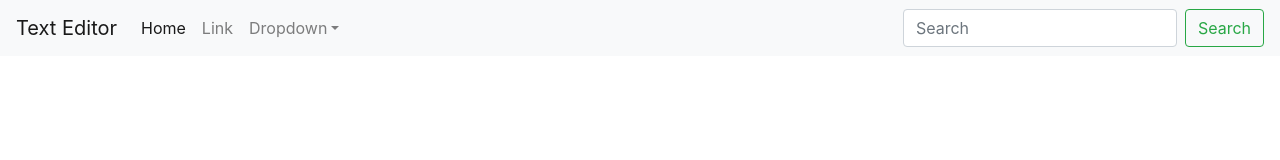
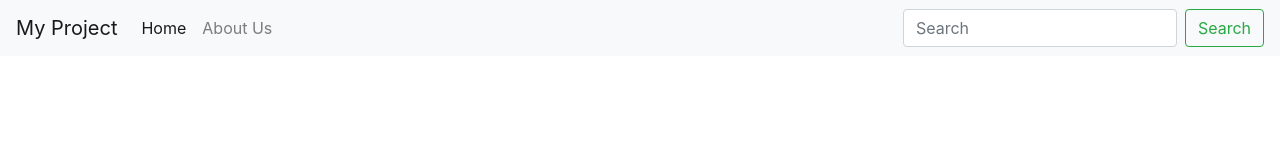
Before and after one commit to muhammadabdullah660/Text-Editor, a React (Create React App) app: page / in a window 1280 px wide. Shown: the top 160 px of the page. Built offline with nearby package versions, Linux system fonts and the light colour scheme.

Commit message:
Props and PropTypes

```diff
--- a/src/App.js
+++ b/src/App.js
@@ -1,78 +1,10 @@
 import "./App.css";
+import MyNavbar from "./MyNavbar";
 function App() {
   return (
     //using jsx fragment because it returns only 1 tag
     <>
-      <nav className="navbar navbar-expand-lg navbar-light bg-light">
-        <a className="navbar-brand" href="/">
-          Text Editor
-        </a>
-        <button
-          className="navbar-toggler"
-          type="button"
-          data-toggle="collapse"
-          data-target="#navbarSupportedContent"
-          aria-controls="navbarSupportedContent"
-          aria-expanded="false"
-          aria-label="Toggle navigation"
-        >
-          <span className="navbar-toggler-icon"></span>
-        </button>
-
-        <div className="collapse navbar-collapse" id="navbarSupportedContent">
-          <ul className="navbar-nav mr-auto">
-            <li className="nav-item active">
-              <a className="nav-link" href="/">
-                Home <span className="sr-only">(current)</span>
-              </a>
-            </li>
-            <li className="nav-item">
-              <a className="nav-link" href="/">
-                Link
-              </a>
-            </li>
-            <li className="nav-item dropdown">
-              <a
-                className="nav-link dropdown-toggle"
-                href="/"
-                id="navbarDropdown"
-                role="button"
-                data-toggle="dropdown"
-                aria-haspopup="true"
-                aria-expanded="false"
-              >
-                Dropdown
-              </a>
-              <div className="dropdown-menu" aria-labelledby="navbarDropdown">
-                <a className="dropdown-item" href="/">
-                  Action
-                </a>
-                <a className="dropdown-item" href="/">
-                  Another action
-                </a>
-                <div className="dropdown-divider"></div>
-                <a className="dropdown-item" href="/">
-                  Something else here
-                </a>
-              </div>
-            </li>
-          </ul>
-          <form className="form-inline my-2 my-lg-0">
-            <input
-              className="form-control mr-sm-2"
-              type="search"
-              placeholder="Search"
-              aria-label="Search"
-            />
-            <button
-              className="btn btn-outline-success my-2 my-sm-0"
-              type="submit"
-            >
-              Search
-            </button>
-          </form>
-        </div>
-      </nav>
+      <MyNavbar title="My Project" menu1="Home" menu2="About Us" />
     </>
   );
 }
--- /dev/null
+++ b/src/MyNavbar.js
@@ -0,0 +1,63 @@
+import React from "react";
+import PropTypes from "prop-types";
+export default function MyNavbar(props) {
+  return (
+    <nav className="navbar navbar-expand-lg navbar-light bg-light">
+      <a className="navbar-brand" href="/">
+        {props.title}
+      </a>
+      <button
+        className="navbar-toggler"
+        type="button"
+        data-toggle="collapse"
+        data-target="#navbarSupportedContent"
+        aria-controls="navbarSupportedContent"
+        aria-expanded="false"
+        aria-label="Toggle navigation"
+      >
+        <span className="navbar-toggler-icon"></span>
+      </button>
+
+      <div className="collapse navbar-collapse" id="navbarSupportedContent">
+        <ul className="navbar-nav mr-auto">
+          <li className="nav-item active">
+            <a className="nav-link" href="/">
+              {props.menu1} <span className="sr-only">(current)</span>
+            </a>
+          </li>
+          <li className="nav-item">
+            <a className="nav-link" href="/">
+              {props.menu2}
+            </a>
+          </li>
+        </ul>
+        <form className="form-inline my-2 my-lg-0">
+          <input
+            className="form-control mr-sm-2"
+            type="search"
+            placeholder="Search"
+            aria-label="Search"
+          />
+          <button
+            className="btn btn-outline-success my-2 my-sm-0"
+            type="submit"
+          >
+            Search
+          </button>
+        </form>
+      </div>
+    </nav>
+  );
+}
+MyNavbar.propTypes = {
+  title: PropTypes.string,
+  menu1: PropTypes.string,
+  menu2: PropTypes.string,
+};
+//if proptype is not valid...console shows error
+// Specifies the default values for props:
+MyNavbar.defaultProps = {
+  title: "Main Title Goes here",
+  menu1: "Default Menu 1",
+  menu2: "Default Menu 2",
+};
```
